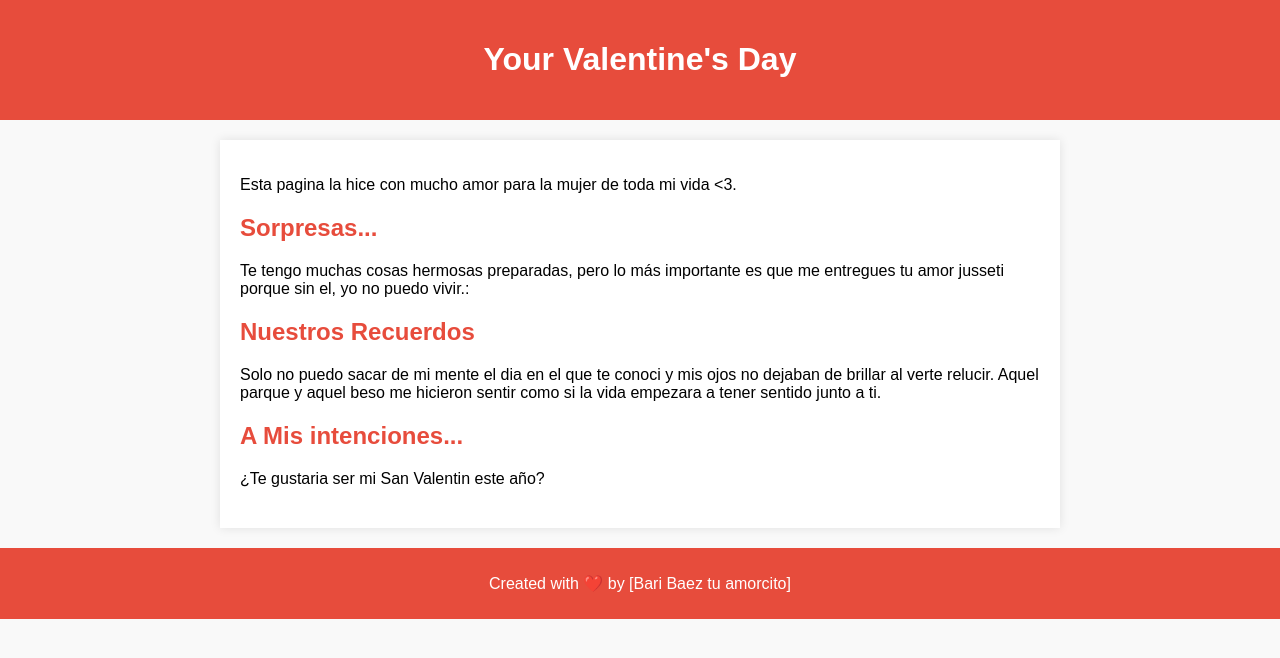
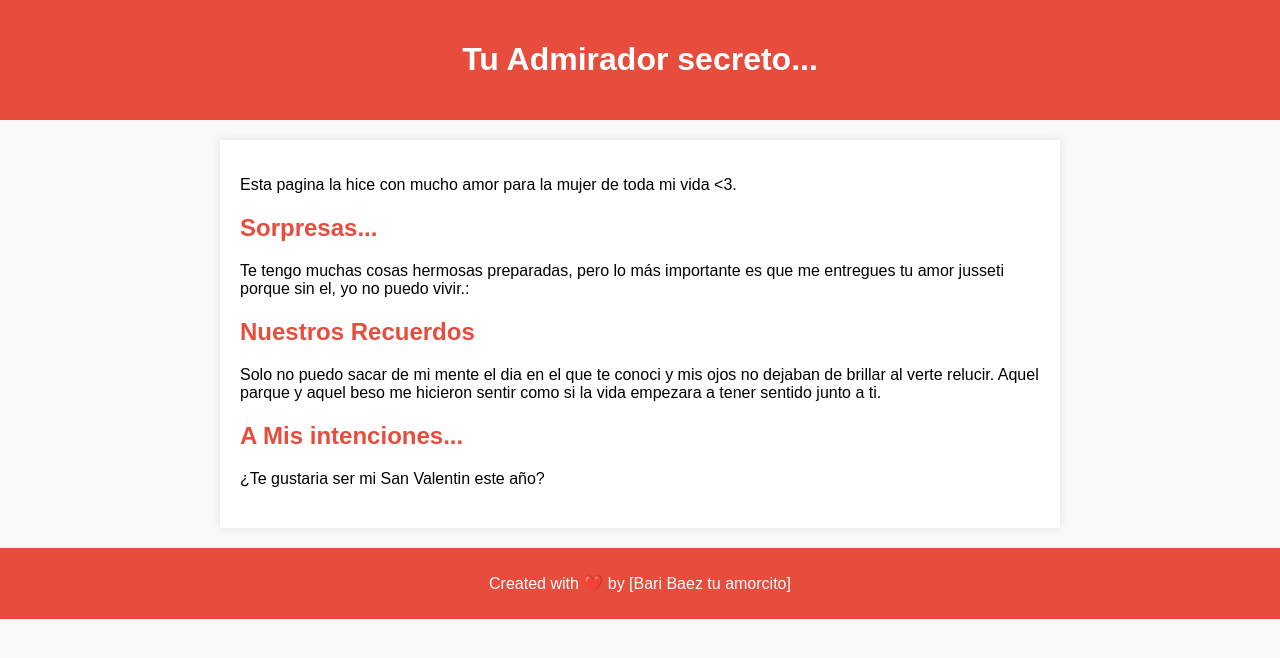
Before and after one commit to K0boomb2/valentines-website, a plain HTML site: page index.html in a window 1280 px wide. Drawn offline with Linux system fonts and the light colour scheme.

Commit message:
Update index.html

```diff
--- a/index.html
+++ b/index.html
@@ -9,7 +9,7 @@
 <body>
 
     <header>
-        <h1>Your Valentine's Day</h1>
+        <h1>Tu Admirador secreto...</h1>
     </header>
 
     <main>
@@ -26,7 +26,7 @@
         <section id="memories">
             <h2>Nuestros Recuerdos</h2>
             <p>Solo no puedo sacar de mi mente el dia en el que te conoci y mis ojos no dejaban de brillar al verte relucir. Aquel parque y aquel beso me hicieron sentir como si la vida  empezara a tener sentido junto a ti. </p>
-            <!-- blob:https://web.whatsapp.com/79ecee6b-ef59-4684-965f-1ef481731a16 -->
+            <!-- https://media.giphy.com/media/v1.Y2lkPTc5MGI3NjExM2txeHo5Y24xZTdlOW9iaTZldmVvcDA2bmoxd3hrYm85OHEybjQ2NyZlcD12MV9pbnRlcm5hbF9naWZfYnlfaWQmY3Q9Zw/DjAUxbe9o8P6dXv7Rm/giphy.gif -->
         </section>
 
         <section id="message">
```
